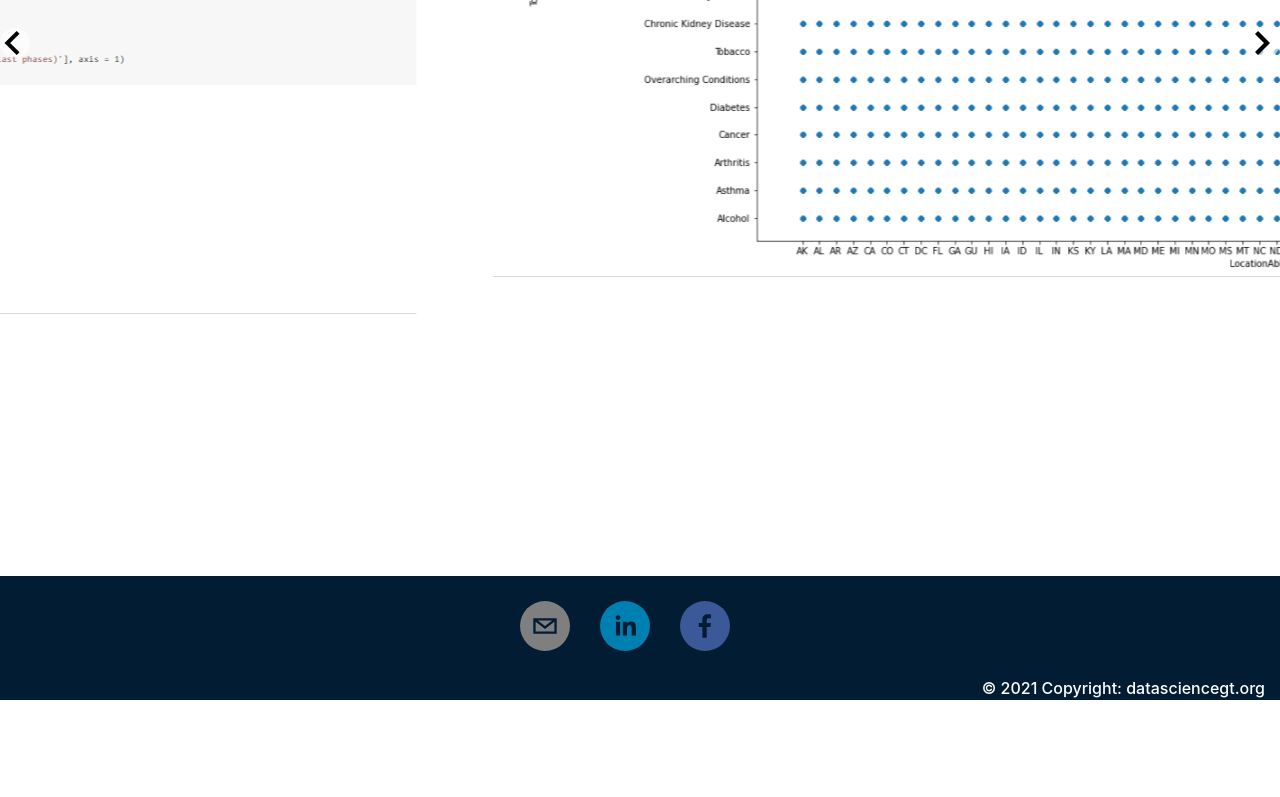
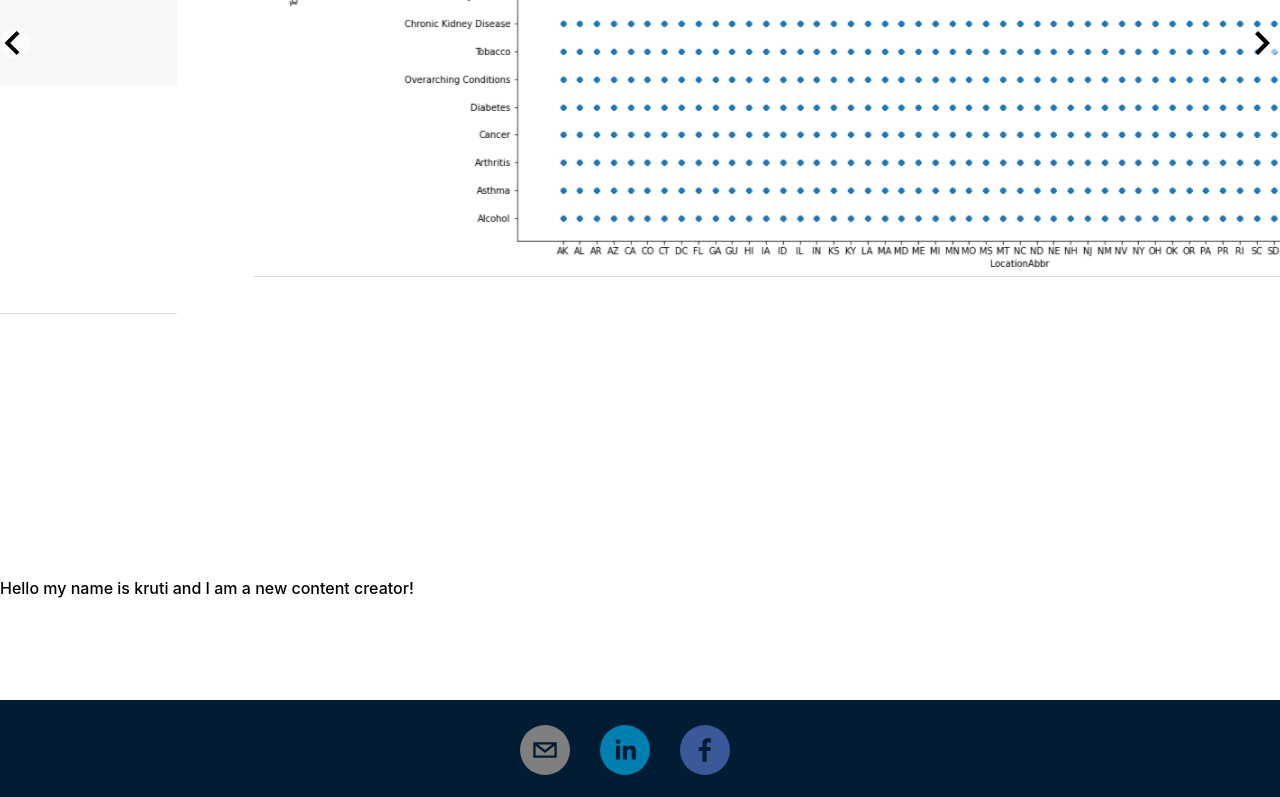
Before and after one commit to DSGT-Bootcamp/DSGTBootcampWebpage, a React (Create React App) app: page /about in a window 1280 px wide. Shown: the part 624-1421 px from the top of the page. Before the commit the page ends 1324 px from the top, so only its background shows below. Built offline with nearby package versions, Linux system fonts and the light colour scheme.

Commit message:
update About.js

```diff
--- a/src/components/About.js
+++ b/src/components/About.js
@@ -3,14 +3,14 @@ import AboutSlideshow from './AboutSlideshow/index.js';
 class About extends React.Component {
     render() {
         return (
-          <div style={{height: "600px", marginBottom: "500px"}}>
+          <><div style={{ height: "600px", marginBottom: "500px" }}>
             <div class="container">
               <div className="home">
                 {/* <div class="col-lg-7">
     </div>
     <div class="col-lg-5" style={{height: "500px"}}> */}
-                <h1 style={{class: "font-weight-bold", paddingTop: "50px", textAlign: "center", color: "black"}}>About DSGT Bootcamp</h1>
-                  <p style={{alignContent: "center", color: "black"}} class="font-weight-100" >
+                <h1 style={{ class: "font-weight-bold", paddingTop: "50px", textAlign: "center", color: "black" }}>About DSGT Bootcamp</h1>
+                <p style={{ alignContent: "center", color: "black" }} class="font-weight-100">
                   DSGT bootcamp is an immersive 11-week experience where you’ll
                   learn a variety of data science skills and work in teams to answer
                   significant questions by analyzing data. Our mentors will host
@@ -20,8 +20,11 @@ class About extends React.Component {
                 </p>
               </div>
             </div>
-            <AboutSlideshow/>
+            <AboutSlideshow />
           </div>
+          <p style={{color: "black"}}>Hello my name is kruti and I am a new content creator!</p>
+          </>
+
         );
     }
 }
```
Lines whose indentation alone changed are shown as unchanged.
